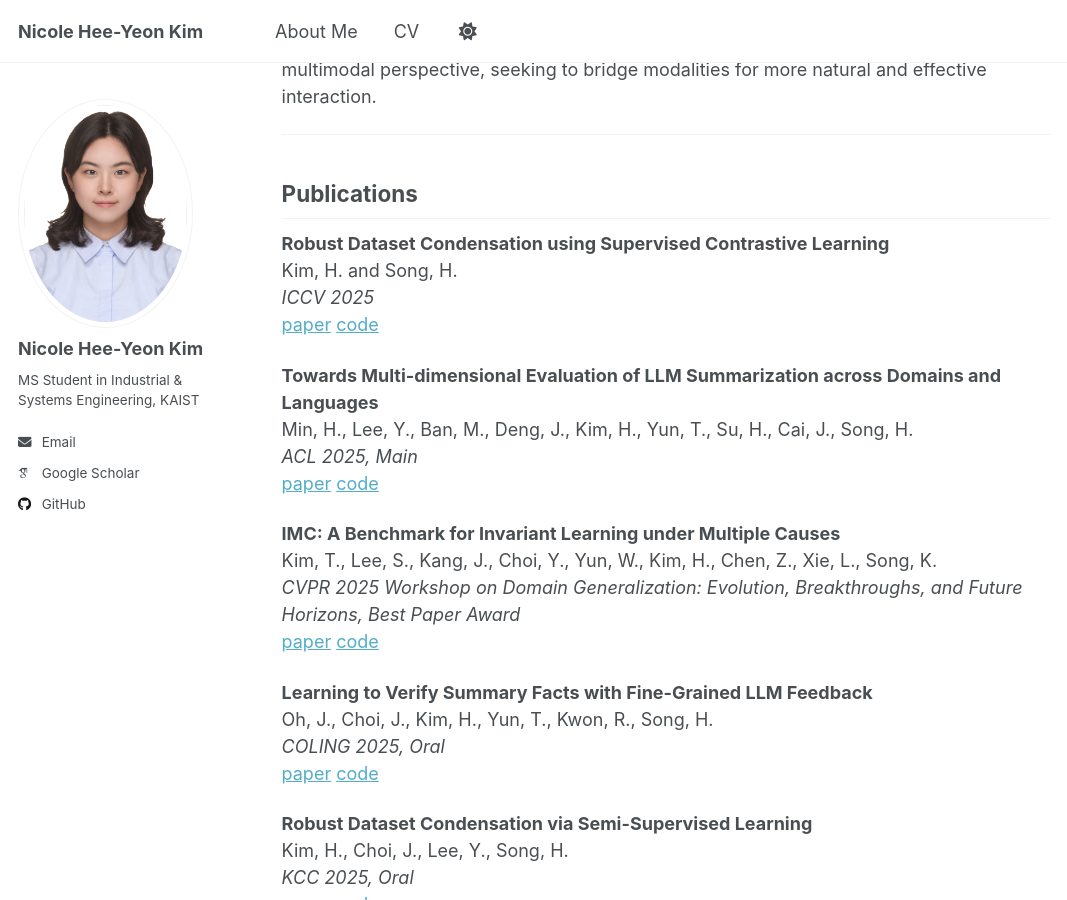
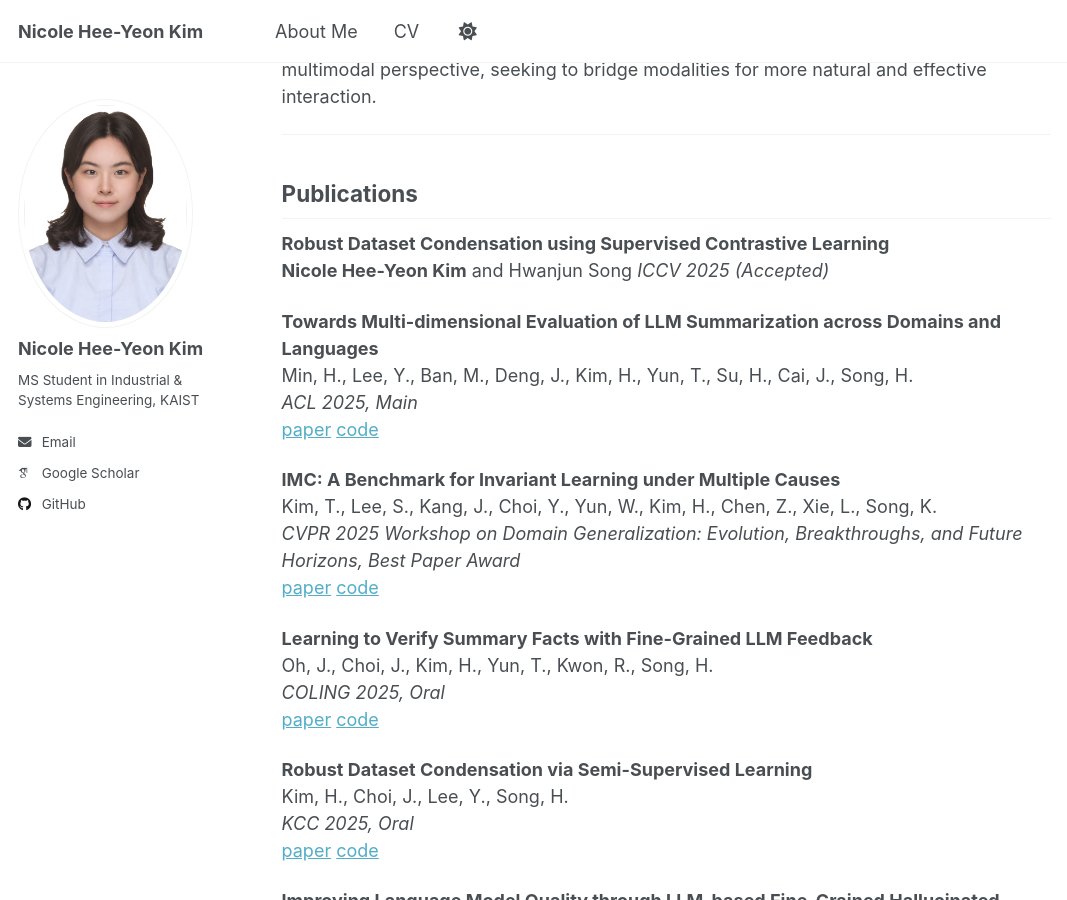
Before and after one commit to Nicole-Hee-Yeon-Kim/Nicole-Hee-Yeon-Kim.github.io, a Jekyll site: the page built from _pages/about.md, in a window 1280 px wide and 900 px high, scrolled down 350 px. Shown: the whole window, without its empty margins (0-1067 px from the left). Built offline with Jekyll 4.4.1, drawn with Linux system fonts in a browser that asks for light colours; some web fonts are replaced; a script that is not in the unit is left out.

Commit message:
Update about.md

```diff
--- a/_pages/about.md
+++ b/_pages/about.md
@@ -16,9 +16,8 @@ My research focuses on enhancing multimodal large language models (LLMs) and vis
 ## Publications
 
 **Robust Dataset Condensation using Supervised Contrastive Learning**
-Kim, H. and Song, H.
-*ICCV 2025*
-[paper](LINK_TO_PAPER) [code](LINK_TO_CODE)
+**Nicole Hee-Yeon Kim** and Hwanjun Song
+*ICCV 2025 (Accepted)*
 
 **Towards Multi-dimensional Evaluation of LLM Summarization across Domains and Languages**
 Min, H., Lee, Y., Ban, M., Deng, J., Kim, H., Yun, T., Su, H., Cai, J., Song, H.
```
